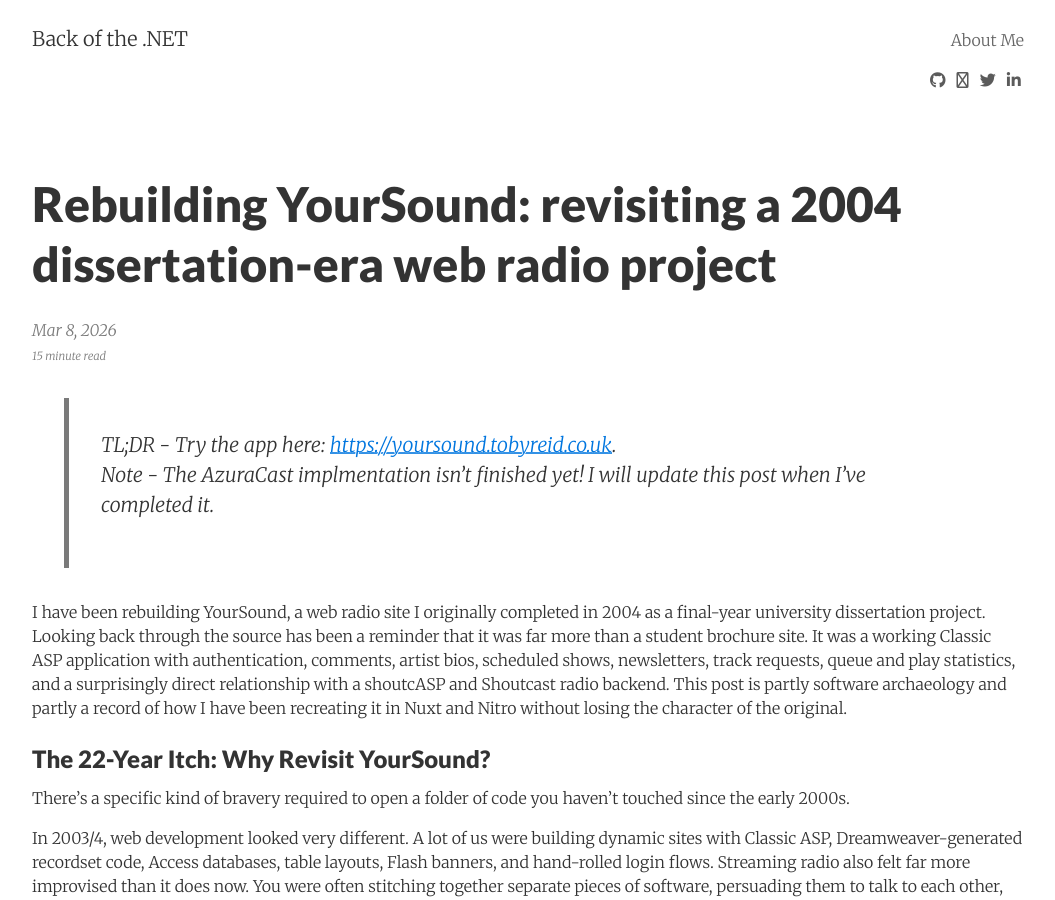
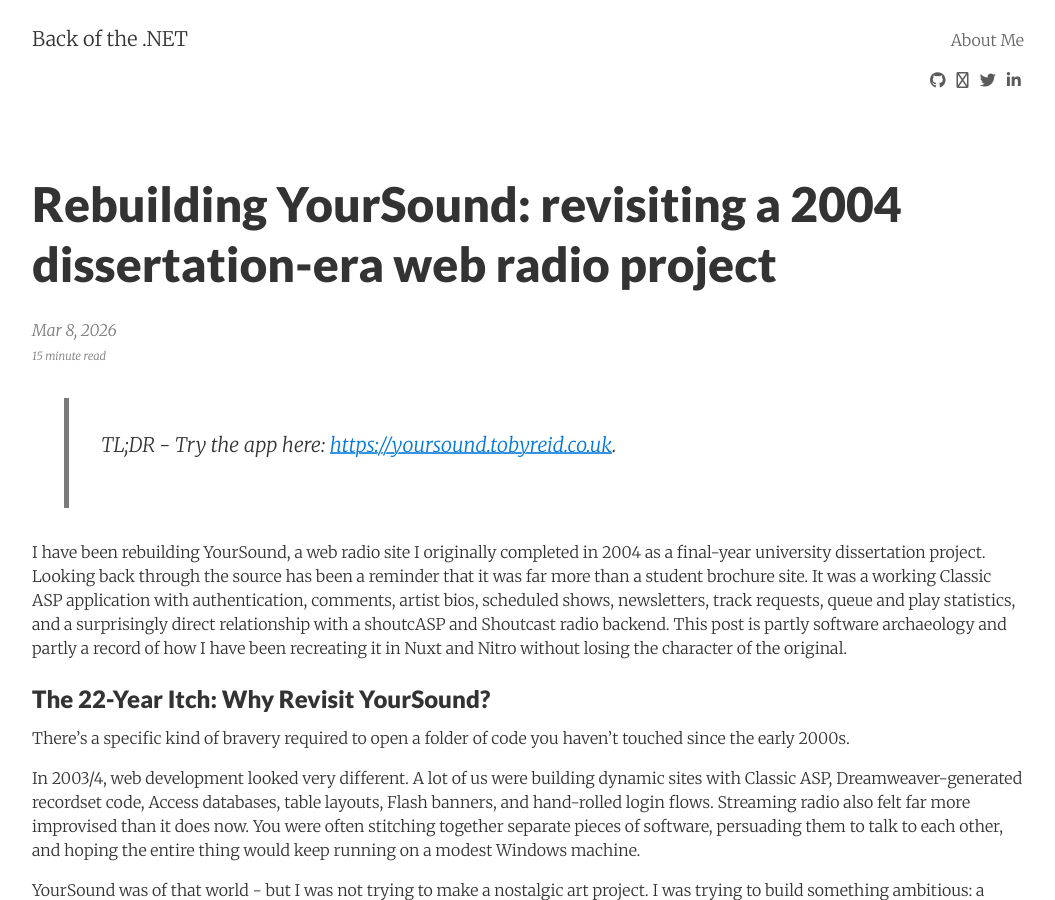
Before and after one commit to tobyreid/tobyreid.github.io, a Jekyll site: the page built from _posts/2026-03-08-rebuilding-yoursound-a-22-year-old-time-capsule.md, in a window 1280 px wide and 900 px high. Shown: the whole window, without its empty margins (112-1167 px from the left). Built offline with Jekyll 4.4.1, drawn with Linux system fonts in a browser that asks for light colours; nearby versions of some CDN libraries; our own code applies the rules of GitHub Pages for plain Markdown files; comment, search, counter and statistics services are not loaded.

Commit message:
Remove section about Azuracast

```diff
--- a/_posts/2026-03-08-rebuilding-yoursound-a-22-year-old-time-capsule.md
+++ b/_posts/2026-03-08-rebuilding-yoursound-a-22-year-old-time-capsule.md
@@ -13,7 +13,6 @@ minutes: 15
 ---
 
 >TL;DR - Try the app here: [https://yoursound.tobyreid.co.uk](https://yoursound.tobyreid.co.uk).
->Note - The AzuraCast implmentation isn't finished yet! I will update this post when I've completed it.
 
 I have been rebuilding YourSound, a web radio site I originally completed in 2004 as a final-year university dissertation project. Looking back through the source has been a reminder that it was far more than a student brochure site. It was a working Classic ASP application with authentication, comments, artist bios, scheduled shows, newsletters, track requests, queue and play statistics, and a surprisingly direct relationship with a shoutcASP and Shoutcast radio backend. This post is partly software archaeology and partly a record of how I have been recreating it in Nuxt and Nitro without losing the character of the original.
 
```
